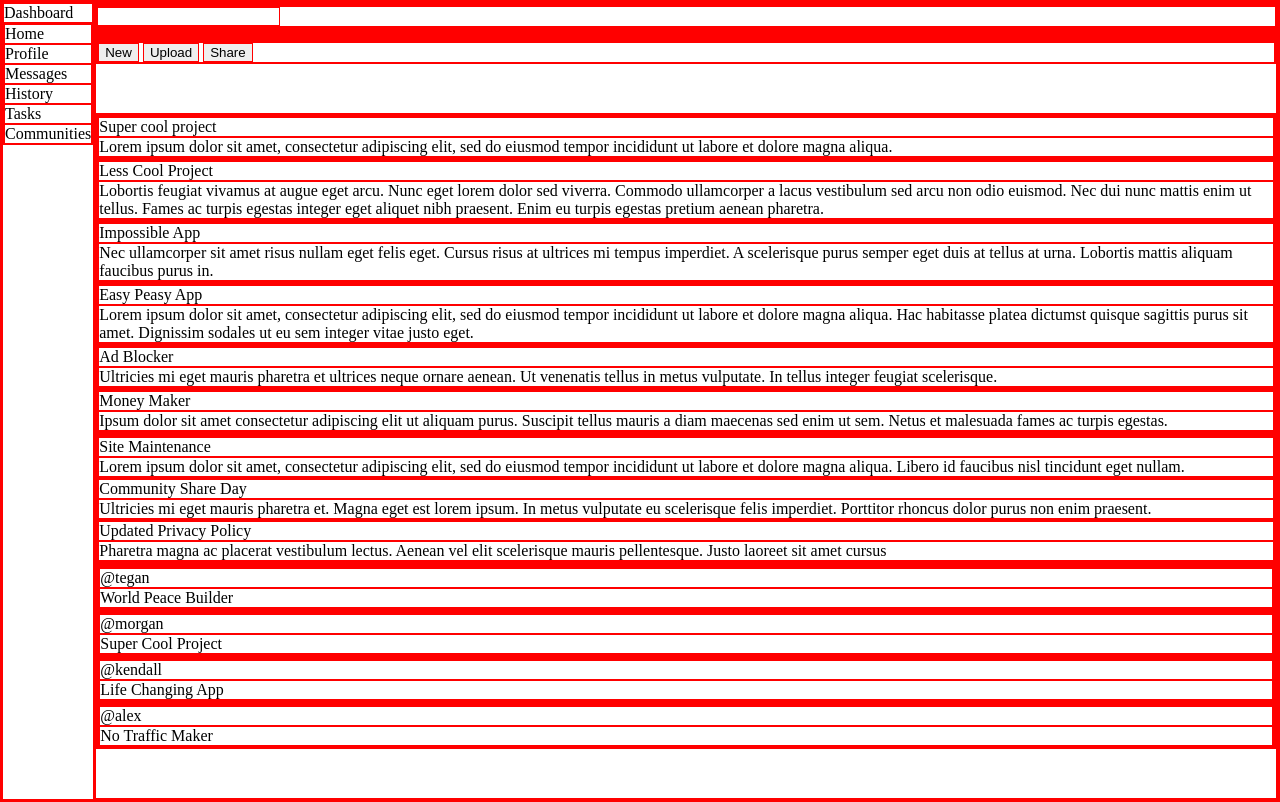
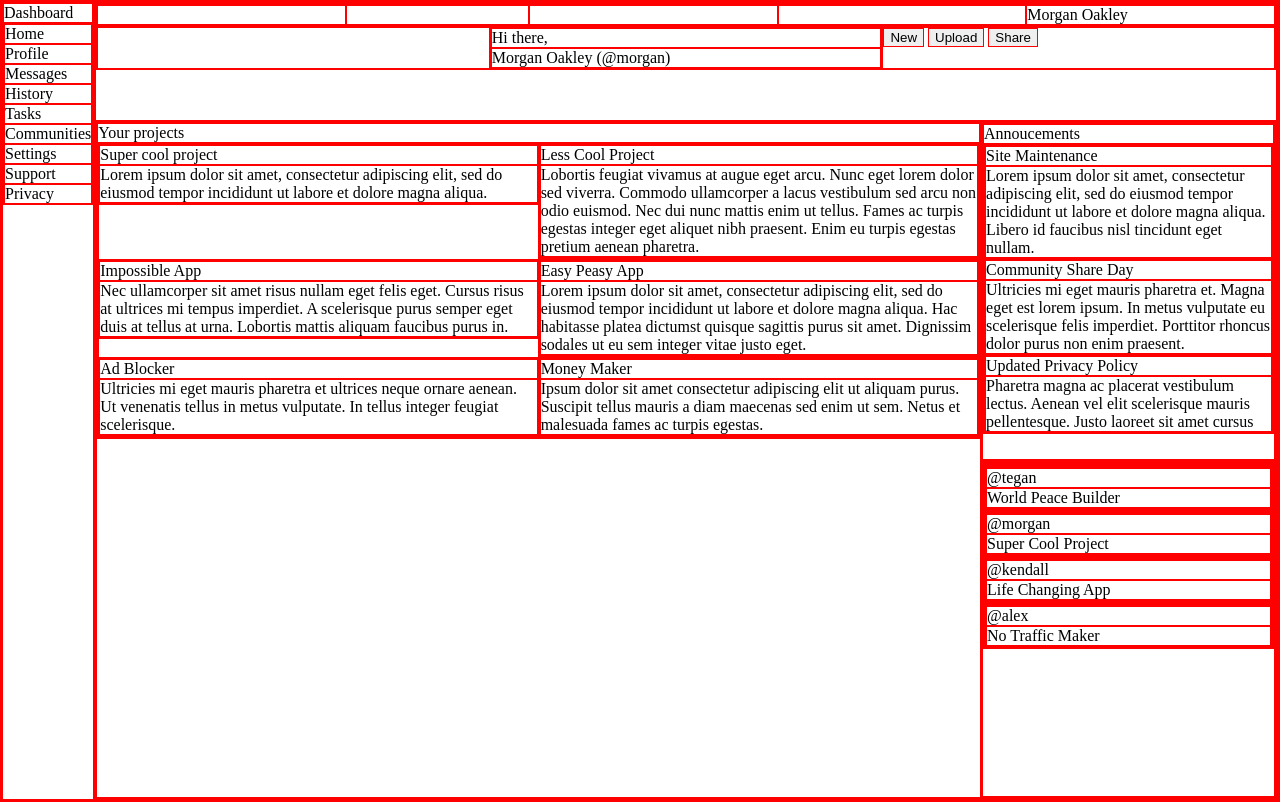
Before and after one commit to arjovr/dashboard, a plain HTML site: page index.html in a window 1280 px wide. Drawn offline with Linux system fonts and the light colour scheme.

Commit message:
add some layout

```diff
--- a/index.html
+++ b/index.html
@@ -1,5 +1,6 @@
 <!DOCTYPE html>
 <html lang="en">
+
 <head>
     <meta charset="UTF-8" />
     <meta http-equiv="X-UA-Compatible" content="IE=edge" />
@@ -7,6 +8,7 @@
     <title>Admin dashboard</title>
     <link rel="stylesheet" href="style.css" />
 </head>
+
 <body>
     <div class="sidebar">
         <div class="logo">Dashboard</div>
@@ -17,6 +19,9 @@
             <li>History</li>
             <li>Tasks</li>
             <li>Communities</li>
+            <li>Settings</li>
+            <li>Support</li>
+            <li>Privacy</li>
         </ul>
     </div>
 
@@ -27,13 +32,13 @@
                 <input type="search" name="searchbar" id="searchbar" />
                 <div class="notifications-icon"></div>
                 <div class="avatar"></div>
-          <div class="profile-name"></div>
+                <div class="profile-name">Morgan Oakley</div>
             </div>
             <div class="down-header">
                 <div class="big-avatar-icon"></div>
                 <div class="profile-container">
-            <div class="greetings"></div>
-            <div class="big-profile-name"></div>
+                    <div class="greetings">Hi there,</div>
+                    <div class="big-profile-name">Morgan Oakley (@morgan)</div>
                 </div>
                 <div class="header-buttons">
                     <button>New</button>
@@ -44,6 +49,8 @@
         </header>
         <main>
             <div class="projects-container">
+                <div class="project-title">Your projects</div>
+                <div class="projects-content">
                     <div class="project">
                         <div class="project-title">Super cool project</div>
                         <div class="project-description">
@@ -102,7 +109,13 @@
                         <div class="project-actions"></div>
                     </div>
                 </div>
+            </div>
+            <div class="annoucement-trending">
                 <div class="annoucements-container">
+                    <div class="annoucments-title">
+                        Annoucements
+                    </div>
+                    <div class="annoucement-content">
                         <div class="annoucement">
                             <div class="annoucement-title">Site Maintenance</div>
                             <div class="annoucement-content">
@@ -127,7 +140,10 @@
                             </div>
                         </div>
                     </div>
+                </div>
                 <div class="trending-container">
+                    <div class="trending-title"></div>
+                    <div class="trending-content">
                         <div class="trending">
                             <div class="trending-icon"></div>
                             <div class="trending-content">
@@ -157,7 +173,10 @@
                             </div>
                         </div>
                     </div>
+                </div>
+            </div>
         </main>
     </div>
 </body>
+
 </html>
--- a/style.css
+++ b/style.css
@@ -37,3 +37,32 @@ div.main-container {
     display: grid;
     grid-template-rows: auto auto;
 }
+
+div.upper-header {
+    display:grid;
+    grid-template-columns: 1fr  auto repeat(3, 1fr);
+}
+
+input {
+    width: 100%;
+}
+
+div.down-header {
+    display: grid;
+    grid-template-columns: repeat(3, 1fr);
+}
+
+div.projects-content {
+    display: grid;
+    grid-template-columns: repeat(auto-fill, minmax(300px, 1fr));
+}
+
+div.annoucement-trending {
+    display: grid;
+    grid-template-rows: 1fr 1fr;
+}
+
+main {
+    display: grid;
+    grid-template-columns: 3fr 1fr;
+}
```
Lines whose indentation alone changed are shown as unchanged.
